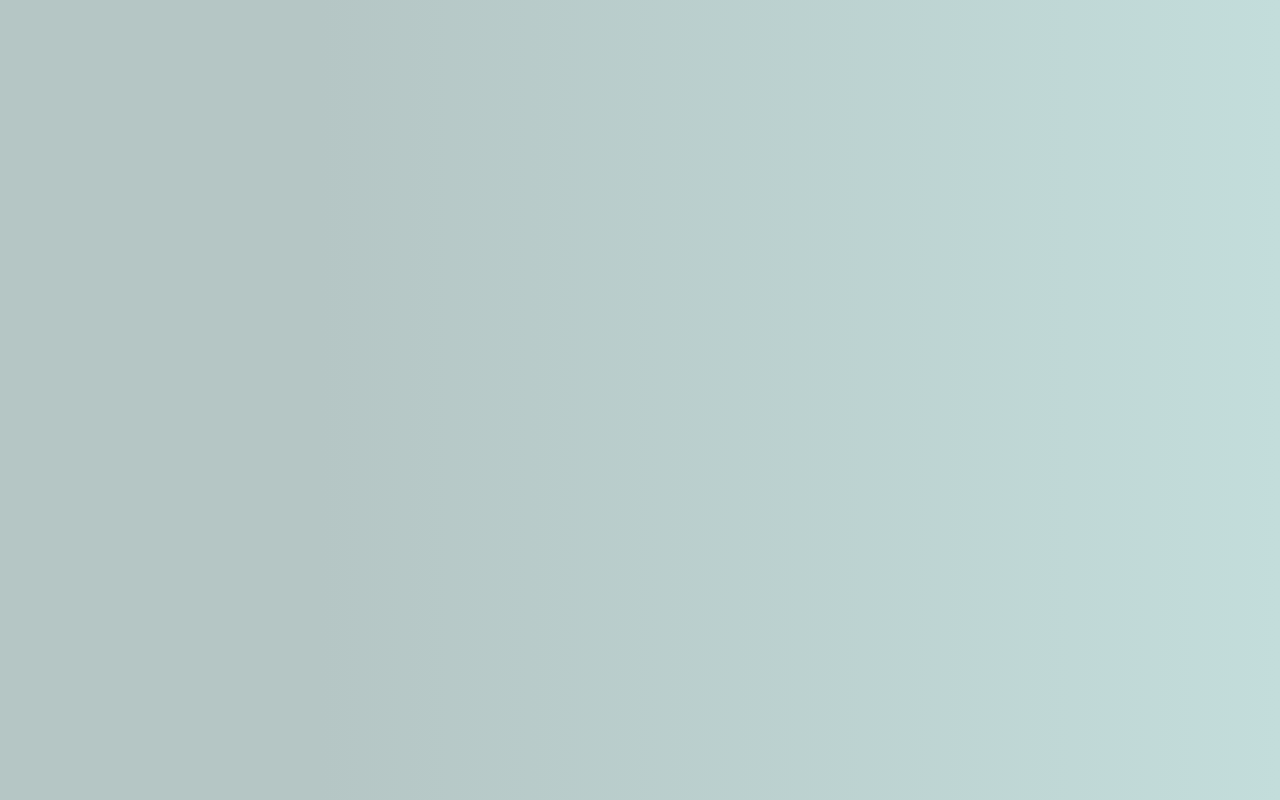
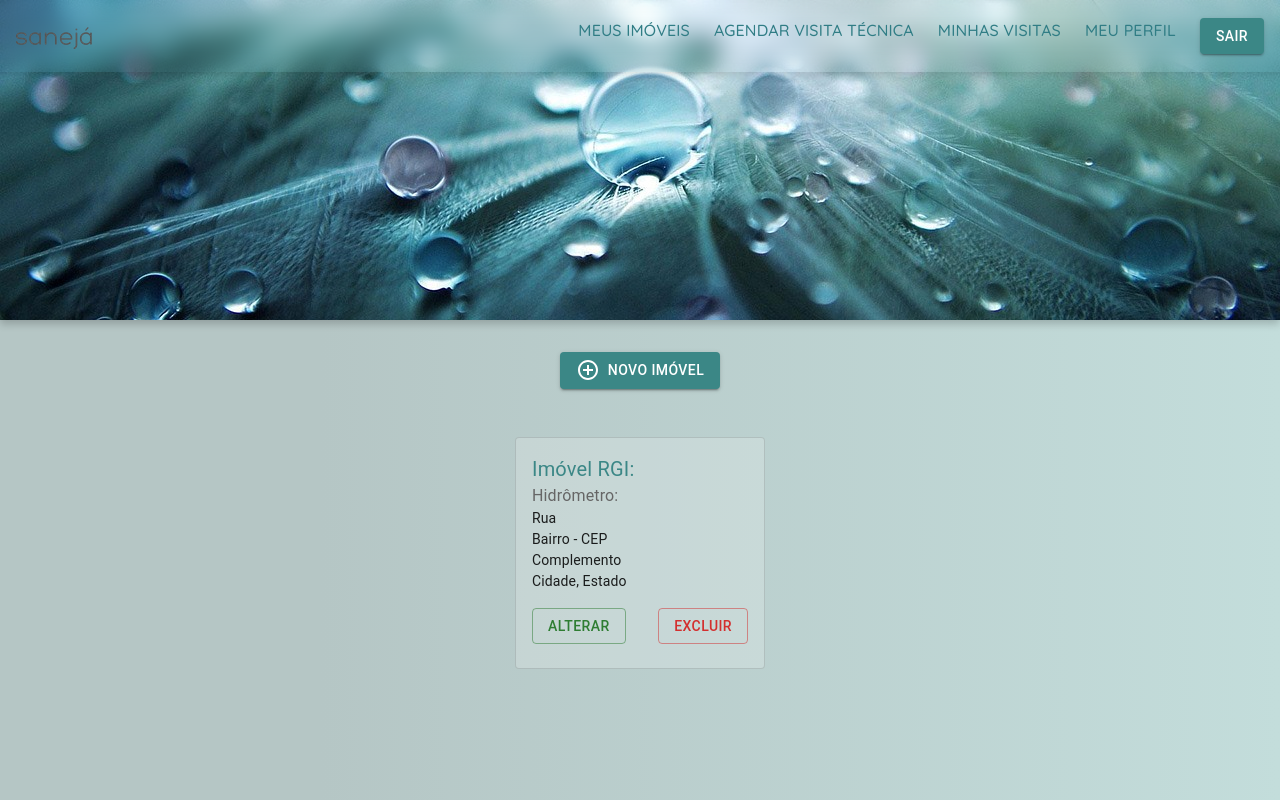
Before and after one commit to VinoLemos/Projeto-SaneJa, a React (Create React App) app: page /imoveis in a window 1280 px wide. Before the commit this address had no page. Built offline with nearby package versions, Linux system fonts and the light colour scheme.

Commit message:
Criando e referenciando a página de imóveis

```diff
--- a/src/App.js
+++ b/src/App.js
@@ -9,6 +9,7 @@ import Login from "./components/pages/Login";
 import RegisterUser from "./components/pages/RegisterUser";
 import Homepage from "./components/pages/Homepage";
 import TechnicalVisit from "./components/pages/TechnicalVisit";
+import Properties from "./components/pages/Properties";
 
 function App() {
   return (
@@ -49,6 +50,7 @@ function App() {
           <Route exact path="/cadastro" element={<RegisterUser />}></Route>
           <Route exact path="/home" element={<Homepage />}></Route>
           <Route exact path="/agendamento" element={<TechnicalVisit />}></Route>
+          <Route exact path="/imoveis" element={<Properties />}></Route>
         </Routes>
       </Router>
     </>
--- /dev/null
+++ b/src/components/pages/Properties.js
@@ -0,0 +1,94 @@
+import React from "react";
+
+import Grid from "@mui/material/Grid";
+import Button from "@mui/material/Button";
+import Card from "@mui/material/Card";
+import CardContent from "@mui/material/CardContent";
+import Typography from "@mui/material/Typography";
+import AddCircleOutlineOutlinedIcon from "@mui/icons-material/AddCircleOutlineOutlined";
+
+import { css } from "@emotion/css";
+
+import NavigationBar from "../layout/NavigationBar";
+
+import water from "../../img/pixabay-water.jpeg";
+
+function Properties() {
+  return (
+    <Grid container direction="row" justifyContent="center" alignItems="center">
+      <Grid
+        item
+        sm={12}
+        xs={12}
+        sx={{ minHeight: "40vh", boxShadow: "0 4px 8px 0 rgba(0, 0, 0, 0.2)" }}
+      >
+        <img
+          src={water}
+          className={css`
+            object-fit: cover;
+            width: 100vw;
+            height: 40vh;
+            position: absolute;
+            z-index: -1;
+          `}
+          alt="Imagem de gotas de água"
+        />
+        <NavigationBar />
+      </Grid>
+      <Button variant="contained" sx={{ marginTop: 4 }}>
+        <AddCircleOutlineOutlinedIcon sx={{ marginRight: 1 }} />
+        Novo imóvel
+      </Button>
+      <Grid
+        item
+        sm={12}
+        xs={12}
+        sx={{
+          display: "flex",
+          flexDirection: "row",
+          flexWrap: "wrap",
+          justifyContent: "center",
+        }}
+      >
+        <Card
+          variant="outlined"
+          sx={{
+            minWidth: 250,
+            marginTop: 6,
+            bgcolor: "secondary.main",
+          }}
+        >
+          <CardContent>
+            <Typography sx={{ fontSize: 20 }} color="primary.main">
+              Imóvel RGI:
+            </Typography>
+            <Typography sx={{ fontSize: 16, color: "#666" }}>
+              Hidrômetro:
+            </Typography>
+            <Typography sx={{ fontSize: 14 }}>Rua</Typography>
+            <Typography sx={{ fontSize: 14 }}>Bairro - CEP</Typography>
+            <Typography sx={{ fontSize: 14 }}>Complemento</Typography>
+            <Typography sx={{ fontSize: 14 }}>Cidade, Estado</Typography>
+            <Grid
+              sx={{
+                marginTop: 2,
+                display: "flex",
+                flexDirection: "row",
+                justifyContent: "space-between",
+              }}
+            >
+              <Button variant="outlined" color="success">
+                Alterar
+              </Button>
+              <Button variant="outlined" color="error">
+                Excluir
+              </Button>
+            </Grid>
+          </CardContent>
+        </Card>
+      </Grid>
+    </Grid>
+  );
+}
+
+export default Properties;
```
